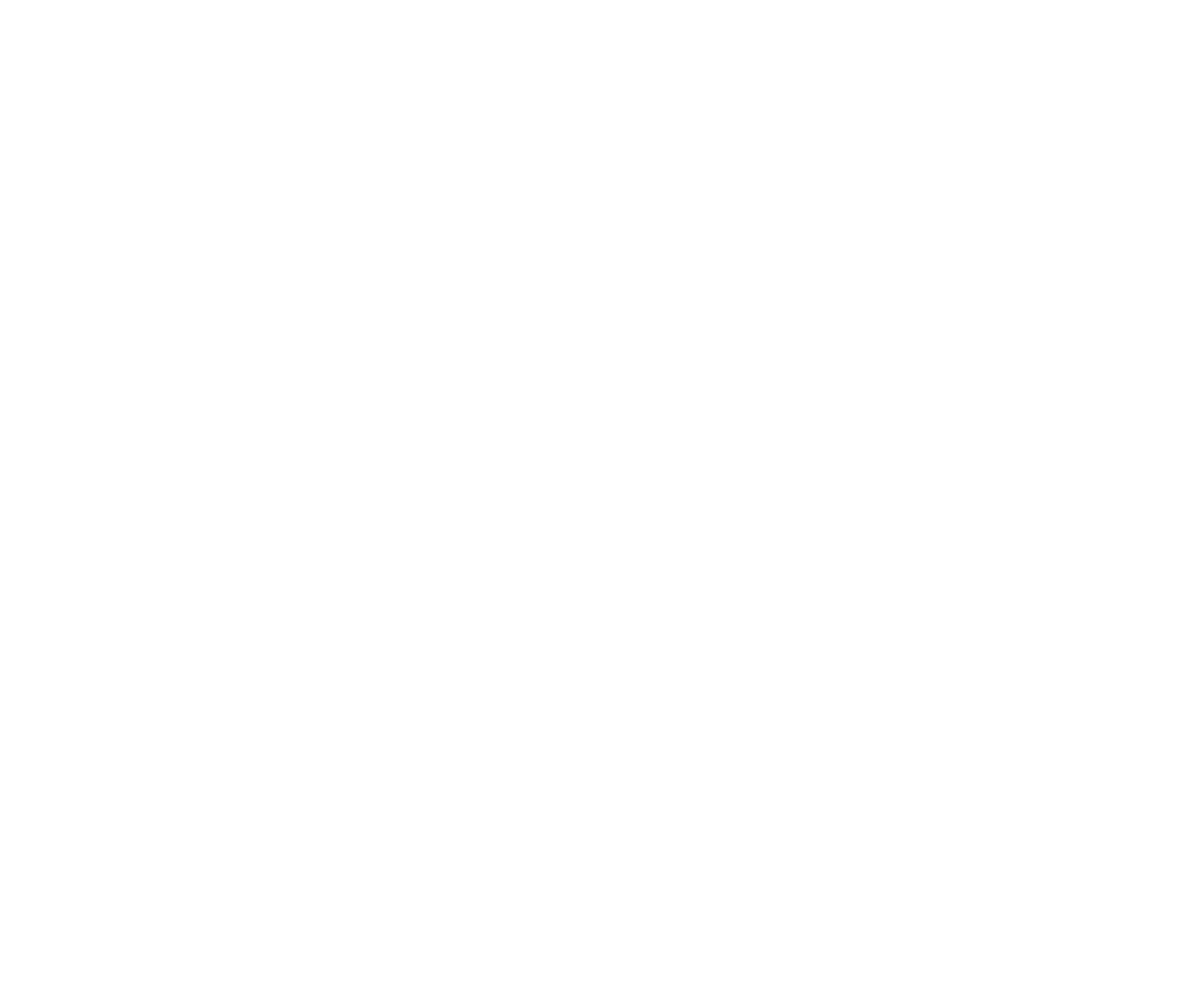
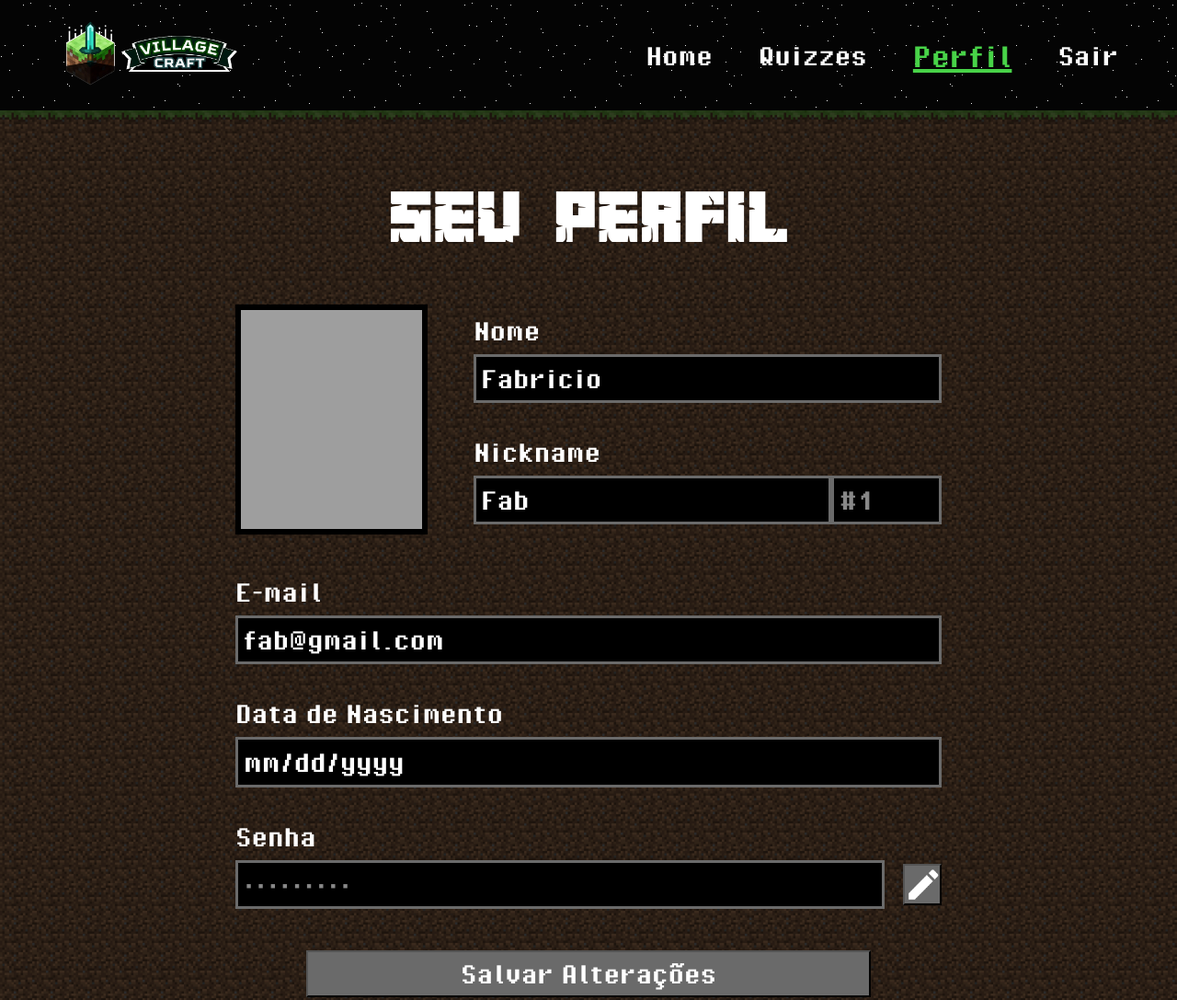
Before and after one commit to Fabricio-Prudente-Ferreira/Minecraft-Individual, a plain HTML site: page site/html/perfil.html in a window 1280 px wide. Shown: the top 1087 px of the page at 92% size. Before the commit the page ends 800 px from the top, so only its background shows below. Drawn offline with Linux system fonts and the light colour scheme; grey boxes are pictures that could not be loaded.

Commit message:
Tela de Perfil | Layout

```diff
--- a/site/css/home.css
+++ b/site/css/home.css
@@ -4,7 +4,6 @@
     display: flex;
     justify-content: center;
     align-items: center;
-    /* border-top: 6px #000 solid; */
     background-image: url(../images/background/headerBg.png);
 }
 
--- /dev/null
+++ b/site/css/perfil.css
@@ -0,0 +1,57 @@
+.content .container {
+    width: 60%;
+    color: white;
+}
+
+.content .container .box {
+    display: flex;
+    flex-direction: row;
+    width: 100%;
+    margin-bottom: 20px;
+}
+
+.box .labels {
+    display: flex;
+    flex-direction: column;
+    width: 80%;
+}
+
+label {
+    width: 100%;
+    margin-bottom: 25px;
+}
+
+.avatar {
+    width: 250px;
+    height: 250px;
+    border: 6px solid black;
+    margin-right: 50px;
+    cursor: pointer;
+}
+
+.avatar img {
+    width: 100%;
+    height: 100%;
+}
+
+.flex {
+    display: flex;
+    flex-direction: row;
+}
+
+.id {
+    width: 30%;
+}
+
+.inputStyle:disabled {
+
+    color: #888
+}
+
+.btnEdit {
+    width: 45px;
+    height: 45px;
+    background-image: url(../images/imagens/edit.png);
+    background-size: cover;
+    margin: 0 0 0 20px;
+}
--- a/site/css/style.css
+++ b/site/css/style.css
@@ -250,3 +250,25 @@ button:hover {
 .header .container .navbar .exit:hover {
     color: red;
 }
+
+.indexIntroduction {
+    background-color: #000;
+    width: 100vw;
+    display: flex;
+    justify-content: center;
+    align-items: center;
+    background-image: url(../images/background/headerBg.png);
+}
+
+.indexIntroduction img {
+    width: 500px;
+    height: 500px;
+}
+
+.indexIntroduction .moon {
+    position: absolute;
+    top: 160px;
+    right: 100px;
+    width: 160px;
+    height: 160px;
+}
--- a/site/html/perfil.html
+++ b/site/html/perfil.html
@@ -0,0 +1,91 @@
+<!DOCTYPE html>
+<html lang="en">
+    <head>
+        <meta charset="UTF-8">
+        <meta name="viewport" content="width=device-width, initial-scale=1.0">
+        <title>Village Craft | Home</title>
+        <link rel="stylesheet" href="../css/style.css">
+        <link rel="stylesheet" href="../css/perfil.css">
+    </head>
+    <body>
+        <div class="header">
+            <div class="container">
+                <img src="../images/villageCraftExt.png" alt="VillageCraft">
+                <div class="navbar">
+                    <a href="./home.html">Home</a>
+                    <a href="./quiz.html">Quizzes</a>
+                    <a href="./perfil.html" class="pagina_atual">Perfil</a>
+                    <a href="./index.html" class="exit">Sair</a>
+                </div>
+            </div>
+        </div>
+        <div class="headerTransition"></div>
+        <div class="content">
+            <div class="container">
+                <span class="title">SEU PERFIL</span>
+                <div class="box">
+                    <div class="avatar" onclick="editImg()">
+                        <img src="https://i.pinimg.com/originals/85/78/bf/8578bfd439ef6ee41e103ae82b561986.png" alt="avatar">
+                    </div>
+                    <div class="labels">
+                        <label>
+                            <span>Nome</span>
+                            <input type="text" class="inputStyle" placeholder="Nome" value="Fabricio">
+                        </label>
+                        <label>
+                            <span>Nickname</span>
+                            <div class="flex">
+                                <input type="text" class="inputStyle" placeholder="Nickname" value="Fab">
+                                <input type="text" class="inputStyle id" placeholder="id" value="#1" disabled>
+                            </div>
+                        </label>
+                    </div>
+                </div>
+                <label>
+                    <span>E-mail</span>
+                    <input type="text" class="inputStyle" placeholder="E-mail" value="fab@gmail.com">
+                </label>
+                <label>
+                    <span>Data de Nascimento</span>
+                    <input type="date" class="inputStyle">
+                </label>
+                <label>
+                    <span>Senha</span>
+                    <div class="flex">
+                        <input type="password" class="inputStyle" placeholder="Senha" value="idontknow" disabled>
+                        <button onclick="editpw()" class="btnEdit"></button>
+                    </div>
+                </label>
+                <button onclick="save()">Salvar Alterações</button>
+            </div>
+        </div>
+        <div class="footerTransition"></div>
+        <div class="footer">
+            <div class="container">
+                <div class="box">
+                    <a href="./home.html" class="navigation">Home</a>
+                    <a href="./quiz.html" class="navigation">Quizzes</a>
+                    <a href="./perfil.html" class="navigation">Perfil</a>
+                    <a href="./index.html" class="navigation">Sair</a>
+                </div>
+                <img src="../images/villageCraft.png" alt="VillageCraft" class="footerLogo">
+            </div>
+        </div>
+        <div class="footerCopyright">
+            <span class="copyright">&copy; 2024 - Desenvolvido por Fabricio Prudente Ferreira | RA: 04241070 | 1-CCO/A | Faculdade São Paulo Tech School</span>
+        </div>
+    </body>
+</html>
+<script>
+    function editImg(){
+
+    }
+
+    function editpw(){
+
+    }
+
+    function save(){
+
+    }
+</script>
```
Also changed, not shown: site/css/index.css (+0 -15 lines), site/html/cadastro.html (+6 -1 lines), site/html/home.html (+1 -1 lines), site/html/index.html (+1 -0 lines), site/images/imagens/edit.png (added).
